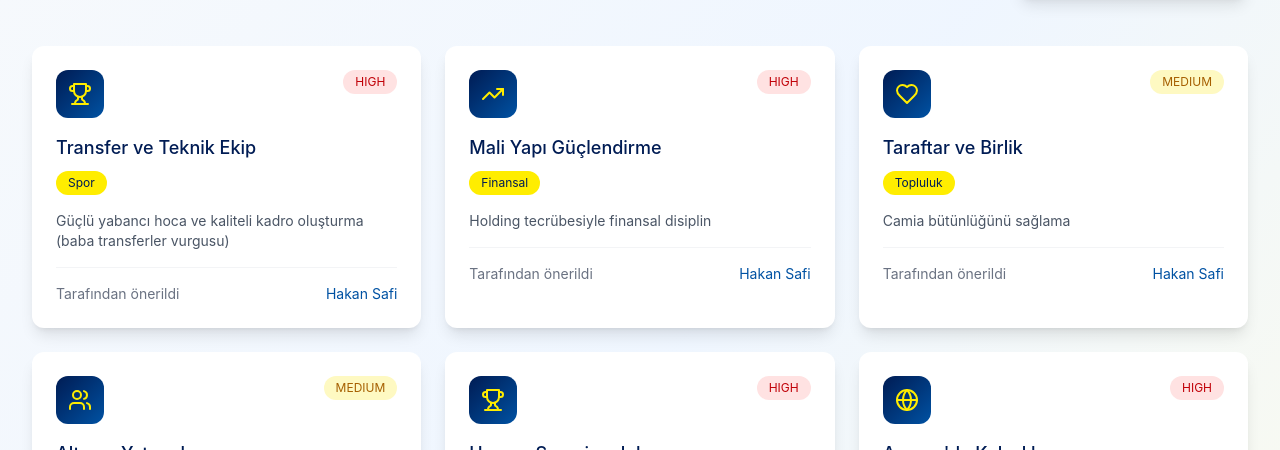
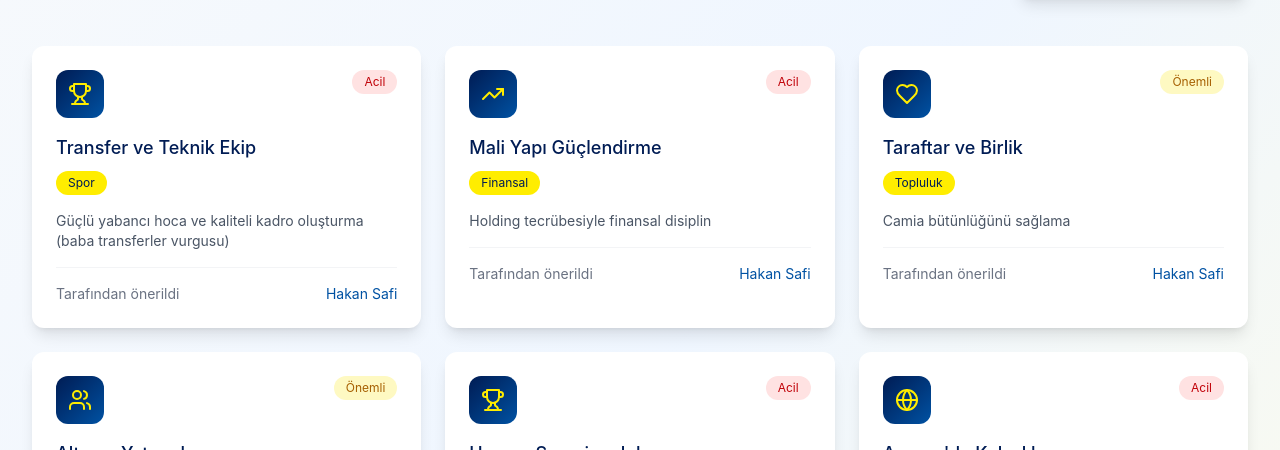
Before and after one commit to hzrcan/fenersecim, a React (Vite) app: page /projeler in a window 1280 px wide. Shown: the part 334-784 px from the top of the page. Built offline with nearby package versions, Linux system fonts and the light colour scheme.

Commit message:
improved priority

```diff
--- a/src/app/components/pages/CandidateDetailPage.tsx
+++ b/src/app/components/pages/CandidateDetailPage.tsx
@@ -67,9 +67,9 @@ export function CandidateDetailPage() {
   }
 
   const priorityColors = {
-    high: "bg-red-100 text-red-700 border-red-300",
-    medium: "bg-yellow-100 text-yellow-700 border-yellow-300",
-    low: "bg-green-100 text-green-700 border-green-300",
+    acil: "bg-red-100 text-red-700 border-red-300",
+    önemli: "bg-yellow-100 text-yellow-700 border-yellow-300",
+    ikincil: "bg-green-100 text-green-700 border-green-300",
   };
 
   return (
--- a/src/app/components/pages/ProjectsPage.tsx
+++ b/src/app/components/pages/ProjectsPage.tsx
@@ -103,13 +103,13 @@ export function ProjectsPage() {
                   <Icon className="w-6 h-6 text-[#FFED00]" />
                 </div>
                 <span className={`px-3 py-1 text-xs rounded-full ${
-                  project.priority === "high"
+                  project.priority === "acil"
                     ? "bg-red-100 text-red-700"
-                    : project.priority === "medium"
+                    : project.priority === "önemli"
                     ? "bg-yellow-100 text-yellow-700"
                     : "bg-green-100 text-green-700"
                 }`}>
-                  {project.priority.toUpperCase()}
+                  {project.priority.charAt(0).toUpperCase() + project.priority.slice(1)}
                 </span>
               </div>
 
--- a/src/app/data/candidatesData.ts
+++ b/src/app/data/candidatesData.ts
@@ -24,7 +24,7 @@ export interface Project {
   description: string;
   category: string;
   icon: string;
-  priority: "high" | "medium" | "low";
+  priority: "acil" | "önemli" | "ikincil";
 }
 
 export interface TimelineEvent {
@@ -80,7 +80,7 @@ export const candidates: Candidate[] = [
         description: "Güçlü yabancı hoca ve kaliteli kadro oluşturma (baba transferler vurgusu)",
         category: "Spor",
         icon: "trophy",
-        priority: "high"
+        priority: "acil"
       },
       {
         id: "p6",
@@ -88,7 +88,7 @@ export const candidates: Candidate[] = [
         description: "Holding tecrübesiyle finansal disiplin",
         category: "Finansal",
         icon: "trending-up",
-        priority: "high"
+        priority: "acil"
       },
       {
         id: "p7",
@@ -96,7 +96,7 @@ export const candidates: Candidate[] = [
         description: "Camia bütünlüğünü sağlama",
         category: "Topluluk",
         icon: "heart",
-        priority: "medium"
+        priority: "önemli"
       },
       {
         id: "p8",
@@ -104,7 +104,7 @@ export const candidates: Candidate[] = [
         description: "Sürdürülebilir gençlik gelişimi",
         category: "Altyapı",
         icon: "users",
-        priority: "medium"
+        priority: "önemli"
       }
     ],
     pastInvolvement: [
@@ -135,7 +135,7 @@ export const candidates: Candidate[] = [
         description: "Kısa vadede zirve hedefi",
         category: "Spor",
         icon: "trophy",
-        priority: "high"
+        priority: "acil"
       },
       {
         id: "p10",
@@ -143,7 +143,7 @@ export const candidates: Candidate[] = [
         description: "Şampiyonlar Ligi'nde düzenli başarı",
         category: "Spor",
         icon: "globe",
-        priority: "high"
+        priority: "acil"
       },
       {
         id: "p11",
@@ -151,7 +151,7 @@ export const candidates: Candidate[] = [
         description: "Camia içi dayanışmayı artırma",
         category: "Topluluk",
         icon: "heart",
-        priority: "high"
+        priority: "acil"
       }
     ],
     pastInvolvement: [
```
